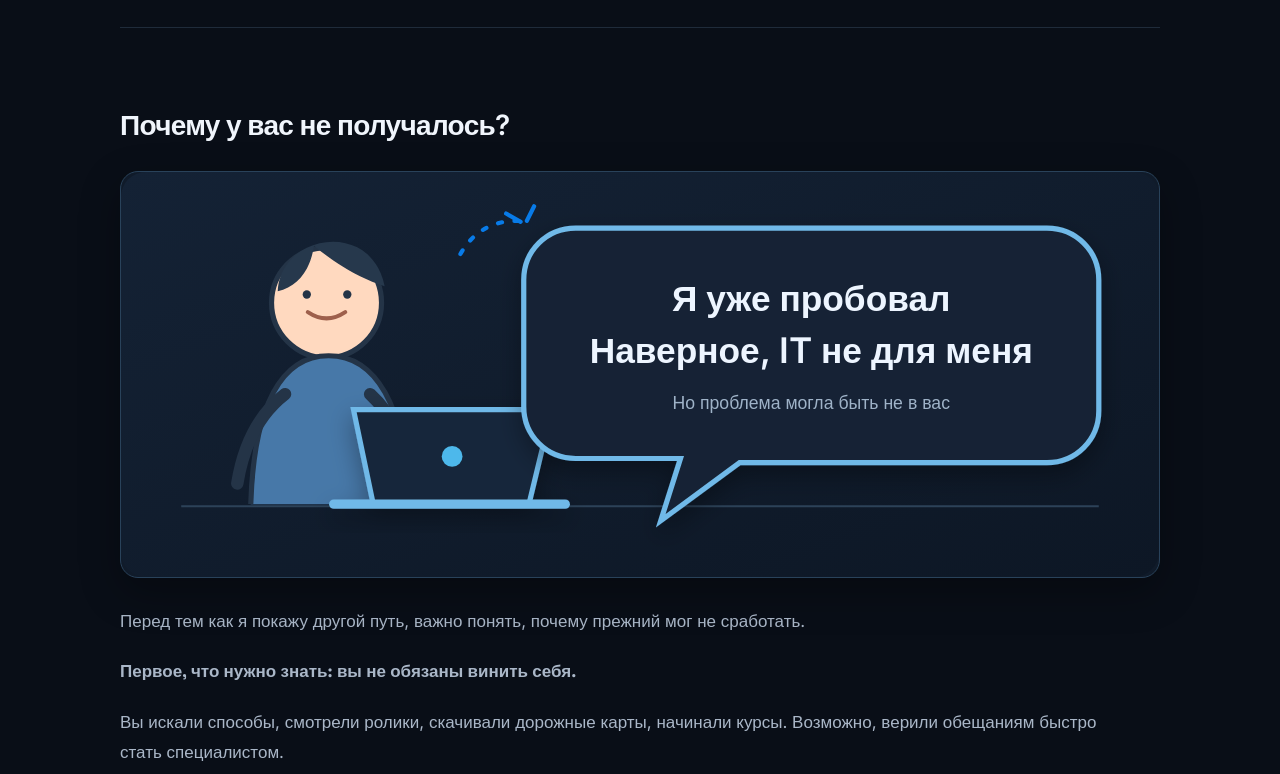
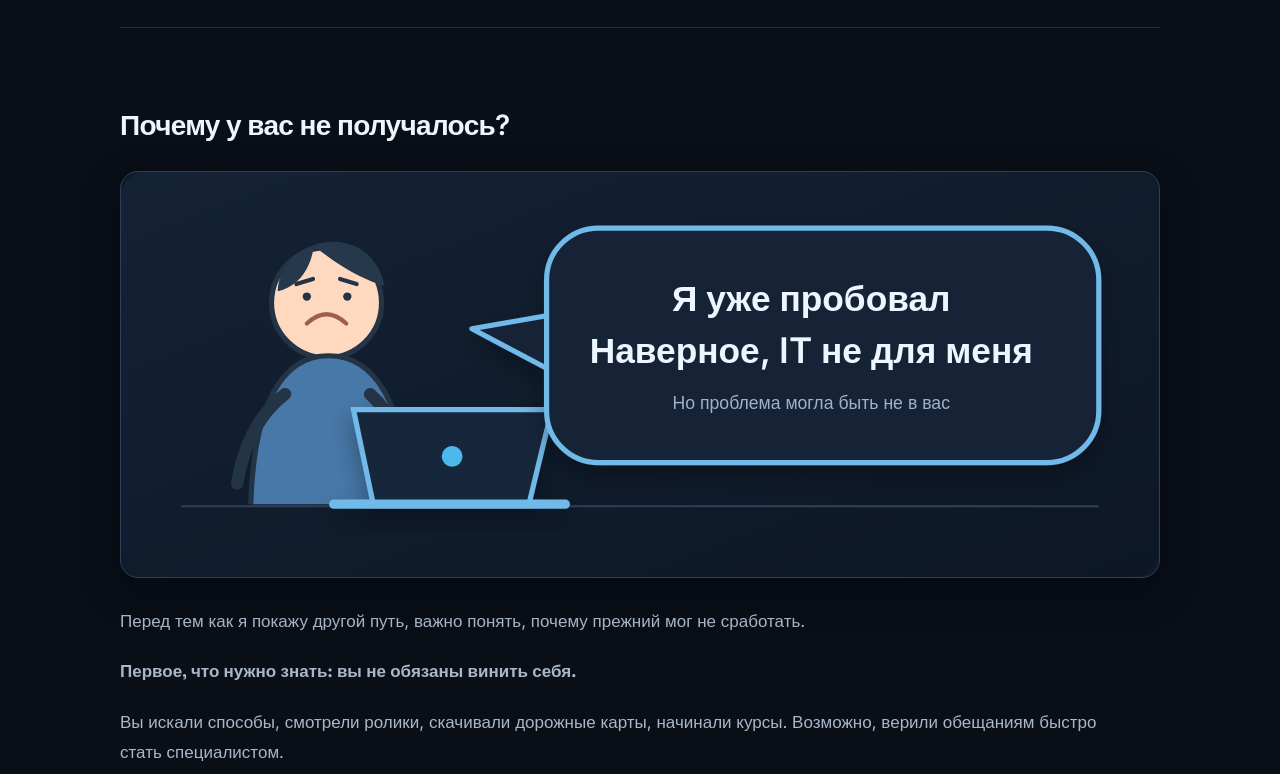
Before and after one commit to alphaserver777/site-proffessor-it, an Astro site: page /guide/kak-voiti-v-it/2 in a window 1280 px wide. Shown: the part 499-1273 px from the top of the page. Built offline with nearby package versions, Linux system fonts and the light colour scheme; Astro itself is replaced by a stand-in of ours; a web font is replaced by a local one.

Commit message:
fix emotion in longread illustration

```diff
--- a/src/pages/guide/kak-voiti-v-it/2/index.astro
+++ b/src/pages/guide/kak-voiti-v-it/2/index.astro
@@ -8,11 +8,10 @@ const title="Почему у вас не получалось войти в IT
     <svg viewBox="0 0 1000 390" aria-hidden="true">
       <defs><linearGradient id="belief-bg" x1="0" y1="0" x2="1" y2="1"><stop stop-color="#142235"/><stop offset="1" stop-color="#0d1725"/></linearGradient><filter id="belief-shadow" x="-30%" y="-30%" width="160%" height="160%"><feDropShadow dx="0" dy="10" stdDeviation="12" flood-color="#000" flood-opacity=".32"/></filter></defs>
       <rect width="1000" height="390" rx="24" fill="url(#belief-bg)"/><path d="M58 322H942" stroke="#2c4258" stroke-width="2"/>
-      <circle cx="198" cy="126" r="53" fill="#ffd9bf" stroke="#243447" stroke-width="5"/><path d="M151 115c2-55 90-70 103-5-25-8-48-22-68-39-4 25-16 39-35 44Z" fill="#26384c"/><path d="M180 135c12 8 24 8 36 0" fill="none" stroke="#9e604c" stroke-width="4" stroke-linecap="round"/><circle cx="179" cy="118" r="4" fill="#243447"/><circle cx="218" cy="118" r="4" fill="#243447"/>
+      <circle cx="198" cy="126" r="53" fill="#ffd9bf" stroke="#243447" stroke-width="5"/><path d="M151 115c2-55 90-70 103-5-25-8-48-22-68-39-4 25-16 39-35 44Z" fill="#26384c"/><path d="M179 146q19-18 38 0" fill="none" stroke="#9e604c" stroke-width="4" stroke-linecap="round"/><path d="m169 108 16-5m26 0 16 5" fill="none" stroke="#243447" stroke-width="4" stroke-linecap="round"/><circle cx="179" cy="120" r="4" fill="#243447"/><circle cx="218" cy="120" r="4" fill="#243447"/>
       <path d="M125 320c3-96 30-143 75-143s74 47 78 143" fill="#4778a8" stroke="#243447" stroke-width="5"/><path d="M158 214c-26 20-40 49-46 86M240 214c22 20 35 49 41 86" fill="none" stroke="#243447" stroke-width="12" stroke-linecap="round"/>
       <g filter="url(#belief-shadow)"><path d="M224 229h191l-22 91H243Z" fill="#18283a" stroke="#70b9e8" stroke-width="5"/><path d="M205 320h223" stroke="#70b9e8" stroke-width="9" stroke-linecap="round"/><circle cx="319" cy="274" r="10" fill="#54c8ff" opacity=".9"/></g>
-      <path d="M327 79c14-25 38-35 64-31" fill="none" stroke="#087be8" stroke-width="4" stroke-linecap="round" stroke-dasharray="4 12"/><path d="M385 48l-14-8m20 7 7-14" stroke="#087be8" stroke-width="4" stroke-linecap="round"/>
-      <g filter="url(#belief-shadow)"><path d="M438 54h454c28 0 50 22 50 50v126c0 28-22 50-50 50H596l-76 56 19-60h-101c-28 0-50-22-50-50V104c0-28 22-50 50-50Z" fill="#172334" stroke="#70b9e8" stroke-width="5"/></g>
+      <g filter="url(#belief-shadow)"><path d="M442 133 338 151l104 55Z" fill="#172334" stroke="#70b9e8" stroke-width="5" stroke-linejoin="round"/><rect x="410" y="54" width="532" height="226" rx="50" fill="#172334" stroke="#70b9e8" stroke-width="5"/></g>
       <text x="665" y="134" text-anchor="middle" fill="#edf5ff" font-family="Inter, Arial, sans-serif" font-size="34" font-weight="750">Я уже пробовал</text><text x="665" y="184" text-anchor="middle" fill="#edf5ff" font-family="Inter, Arial, sans-serif" font-size="34" font-weight="750">Наверное, IT не для меня</text><text x="665" y="228" text-anchor="middle" fill="#9fb3c8" font-family="Inter, Arial, sans-serif" font-size="17">Но проблема могла быть не в вас</text>
     </svg>
   </div>
```
